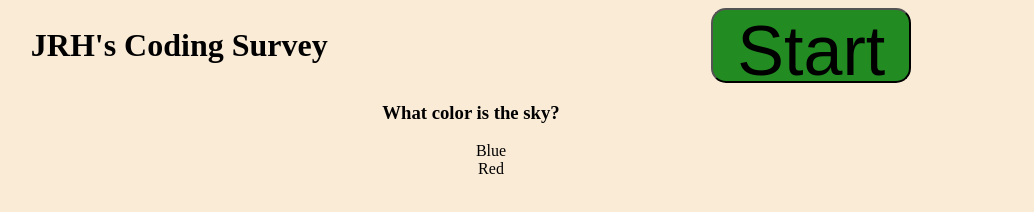
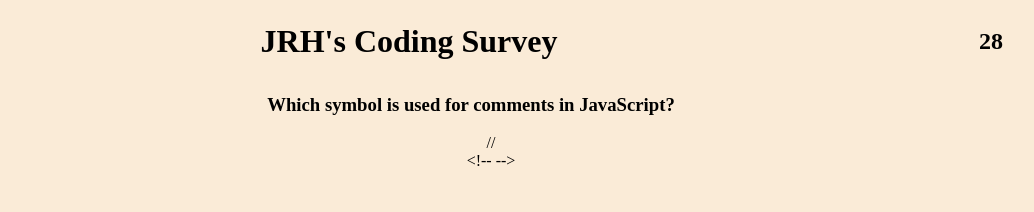
Before and after one commit to jrhscoding/jrhs-coding-quiz, a plain HTML site: page index.html in a window 1280 px wide. Both pictures are taken after a click on the button "Start". Shown: the whole page, without its empty margins (169-1203 px from the left). Drawn offline with Linux system fonts and the light colour scheme.

Commit message:
printed timer to screen, changed questions to be coding related

```diff
--- a/assets/css/style.css
+++ b/assets/css/style.css
@@ -7,6 +7,10 @@ h1 {
     justify-content: center;
     text-align: center;
     margin: auto;
+}
+
+#timer {
+    margin-right: 100px;
 }
 
 .header {
--- a/assets/js/script.js
+++ b/assets/js/script.js
@@ -1,27 +1,25 @@
 var questionContainer = document.querySelector(".question-container");
 var startButton = document.querySelector("#start");
-var playerInfoArr = [];
-var count = 30;
-// let currentPlayerInfo = {
-//     score: 0
-// };
+
+var timeLeft = 30;
+
 score = 0;
 
 questionsArr = [
     {
-        question: "What color is the sky?",
-        correct: "Blue",
-        incorrectOne: "Red"
+        question: "Which symbol is used for comments in JavaScript?",
+        correct: "//",
+        incorrectOne: "<!--  -->"
     },
     {
-        question: "Whom is Luke Skywalker's father?",
-        correct: "Darth Vader",
-        incorrectOne: "Steven Colbert"
+        question: "In order for a variable to be able to change, which of the following would you use?",
+        correct: "Let",
+        incorrectOne: "Const"
     },
     {
-        question: "Is game of thrones season 7 good?",
-        correct: "No",
-        incorrectOne: "Yes"
+        question: "What is the most current version of JavaScript",
+        correct: "ES6",
+        incorrectOne: "ES4"
     }
 ];
 
@@ -30,9 +28,6 @@ var questionOne = questionsArr[0].question;
 var questionTwo = questionsArr[1].question;
 
 var questionThree = questionsArr[2].question;
-
-
-
 
 // function to return the question onto the page
 var printQuestion = function () {
@@ -57,7 +52,7 @@ var printQuestion = function () {
     listQuestion2.textContent = questionsArr[0].incorrectOne;
     answerWrapper.appendChild(listQuestion2);
 
-    answerWrapper.addEventListener("click", function(event) {
+    answerWrapper.addEventListener("click", function (event) {
 
         if (event.target.id == "correct") {
             alert("correct!");
@@ -99,7 +94,7 @@ var printQuestionTwo = function () {
     listQuestion2.textContent = questionsArr[1].incorrectOne;
     answerWrapper.appendChild(listQuestion2);
 
-    answerWrapper.addEventListener("click", function(event) {
+    answerWrapper.addEventListener("click", function (event) {
         console.log(event.target.id)
         if (event.target.id == "correct") {
             alert("correct!");
@@ -117,8 +112,6 @@ var printQuestionTwo = function () {
 
     return printContainer;
 };
-
-
 
 var printQuestionThree = function () {
 
@@ -143,7 +136,7 @@ var printQuestionThree = function () {
     listQuestion2.textContent = questionsArr[2].incorrectOne;
     answerWrapper.appendChild(listQuestion2);
 
-    answerWrapper.addEventListener("click", function(event) {
+    answerWrapper.addEventListener("click", function (event) {
         console.log(event.target.id)
         if (event.target.id == "correct") {
             alert("correct! game over!");
@@ -162,8 +155,27 @@ var printQuestionThree = function () {
 // added event listener to print question onto page after clicking start
 startButton.addEventListener("click", function () {
     questionContainer.appendChild(printQuestion());
+    startButton.style.display = 'none';
     countdown();
 });
+
+var time = document.querySelector("#timer");
+
+function countdown() {
+
+
+    var timeInterval = setInterval(function () {
+        timeLeft--;
+        time.textContent = timeLeft;
+
+        if (timeLeft <= 0) {
+            clearInterval(timeInterval);
+            gameOver();
+        }
+    }, 1000)
+
+    timeInterval();
+}
 
 //game over function
 
@@ -172,12 +184,10 @@ function gameOver() {
     thisGame = {
         name: userName,
         score: score
-
     }
     // function retrieveInfo () {
-        var prevHighScore = JSON.parse(localStorage.getItem("highscore"));
-        console.log(prevHighScore);
-
+    var prevHighScore = JSON.parse(localStorage.getItem("highscore"));
+    console.log(prevHighScore);
 
     if (prevHighScore === null) {
         alert("Congratulations! You have a new high score!")
@@ -190,27 +200,4 @@ function gameOver() {
     } else {
         alert("Unfortunately " + thisGame.score + " was not good enough to beat " + prevHighScore.name + "'s score of " + prevHighScore.score)
     }
-
 };
-
-var timeLeft = 30;
-function countdown() {
-
-
-    var timeInterval = setInterval(function () {
-        timeLeft--;
-        console.log(timeLeft);
-        if (timeLeft <= 0) {
-            clearInterval(timeInterval);
-            gameOver();
-        }
-    },1000)
-
-    timeInterval();
-}
-
-
-
-// step1 creat div containing question as h2 and correct and incorrect as li's
-// step 2 target the li with the "correct" id
-// step 3 target question to do nothing else window incorrect
--- a/index.html
+++ b/index.html
@@ -10,7 +10,9 @@
 <body>
     <header class="header">
         <h1>JRH's Coding Survey</h1>
+        <h2 id="timer"></h2>
         <button id="start">Start</button>
+
     </header>
     <section class="question-container">
 
```
